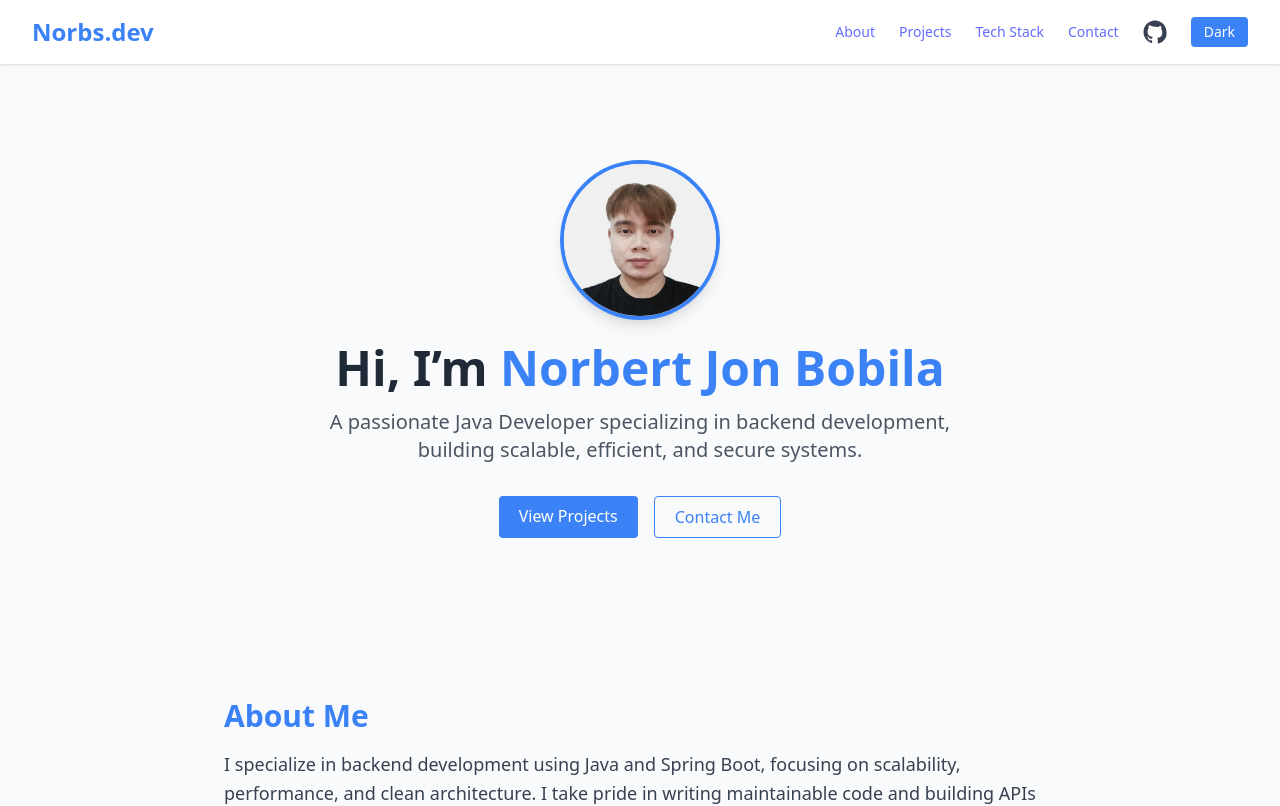
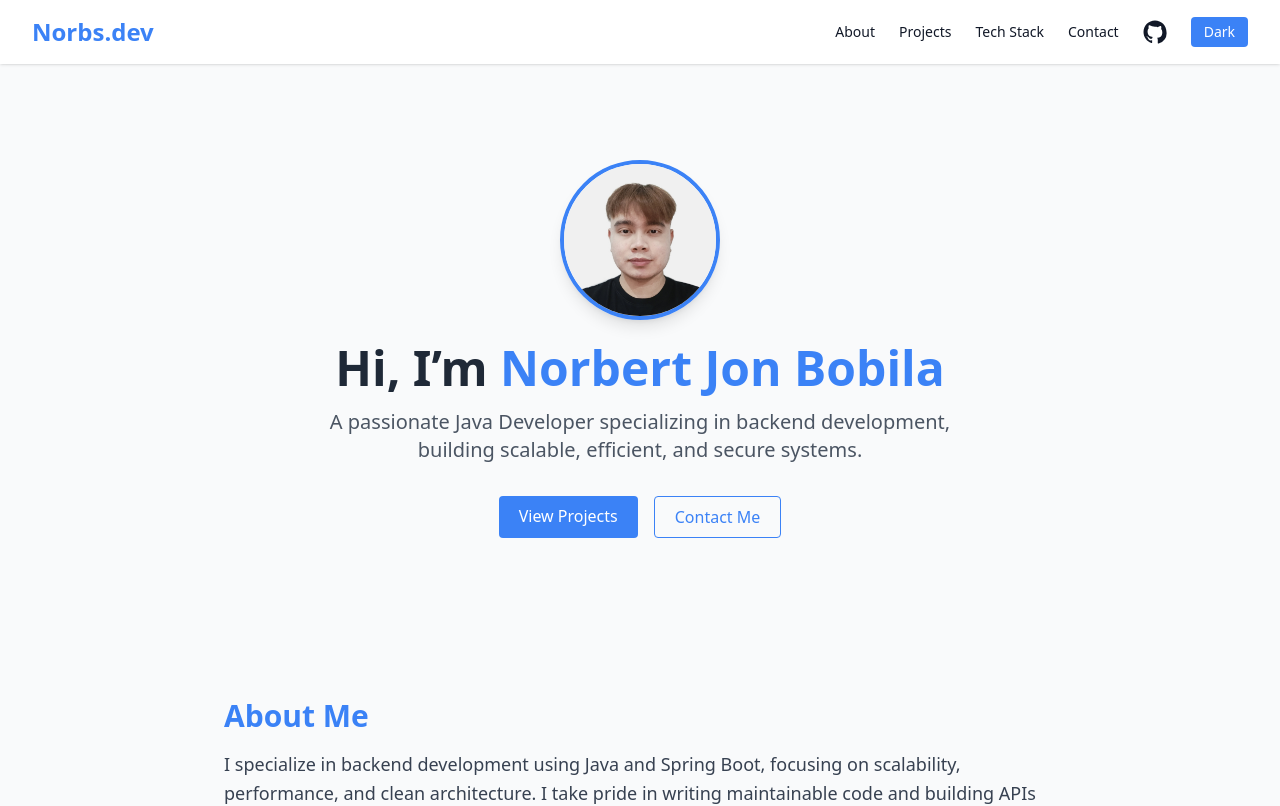
Before and after one commit to kyooxenn/my-portfolio, a React (Vite) app: page / in a window 1280 px wide. Shown: the top 806 px of the page. Built offline with nearby package versions, Linux system fonts and the light colour scheme.

Commit message:
update code

```diff
--- a/src/App.jsx
+++ b/src/App.jsx
@@ -56,29 +56,29 @@ export default function App() {
       <nav className="flex flex-col sm:flex-row justify-between items-center px-4 sm:px-8 py-4 shadow bg-white/90 dark:bg-[#1E1E1E]/90 backdrop-blur sticky top-0 z-50">
         <h1 className="text-2xl font-bold text-blue-500">Norbs.dev</h1>
         <div className="flex gap-6 items-center text-sm font-medium">
-          <a href="#about" className="hover:text-blue-500">
+          <a href="#about" className="text-gray-900 dark:text-white hover:text-blue-500 dark:hover:text-blue-400">
             About
           </a>
-          <a href="#projects" className="hover:text-blue-500">
+          <a href="#projects" className="text-gray-900 dark:text-white hover:text-blue-500 dark:hover:text-blue-400">
             Projects
           </a>
-          <a href="#tech" className="hover:text-blue-500">
+          <a href="#tech" className="text-gray-900 dark:text-white hover:text-blue-500 dark:hover:text-blue-400">
             Tech Stack
           </a>
-          <a href="#contact" className="hover:text-blue-500">
+          <a href="#contact" className="text-gray-900 dark:text-white hover:text-blue-500 dark:hover:text-blue-400">
             Contact
           </a>
 
           {/* GitHub link */}
           <a
-            href="https://github.com/kyooxenn"  // 🔹 replace with your actual GitHub URL
+            href="https://github.com/kyooxenn"
             target="_blank"
             rel="noopener noreferrer"
-            className="text-gray-700 dark:text-gray-200 hover:text-blue-500"
+            className="text-gray-900 dark:text-white hover:text-blue-500 dark:hover:text-blue-400"
             title="GitHub Profile"
           >
             <svg
-              xmlns="htåtp://www.w3.org/2000/svg"
+              xmlns="http://www.w3.org/2000/svg"
               fill="currentColor"
               viewBox="0 0 24 24"
               className="w-6 h-6"
@@ -266,7 +266,7 @@ export default function App() {
         className="py-16 px-8 text-center"
       >
         <h3 className="text-3xl font-semibold mb-6 text-blue-500">Get in Touch</h3>
-        <p className="mb-4 text-gray-700 dark:text-gray-600">
+        <p className="mb-4 text-gray dark:text-black-700">
           I’m open for new Java developer opportunities — let’s build something great together!
         </p>
 
```
